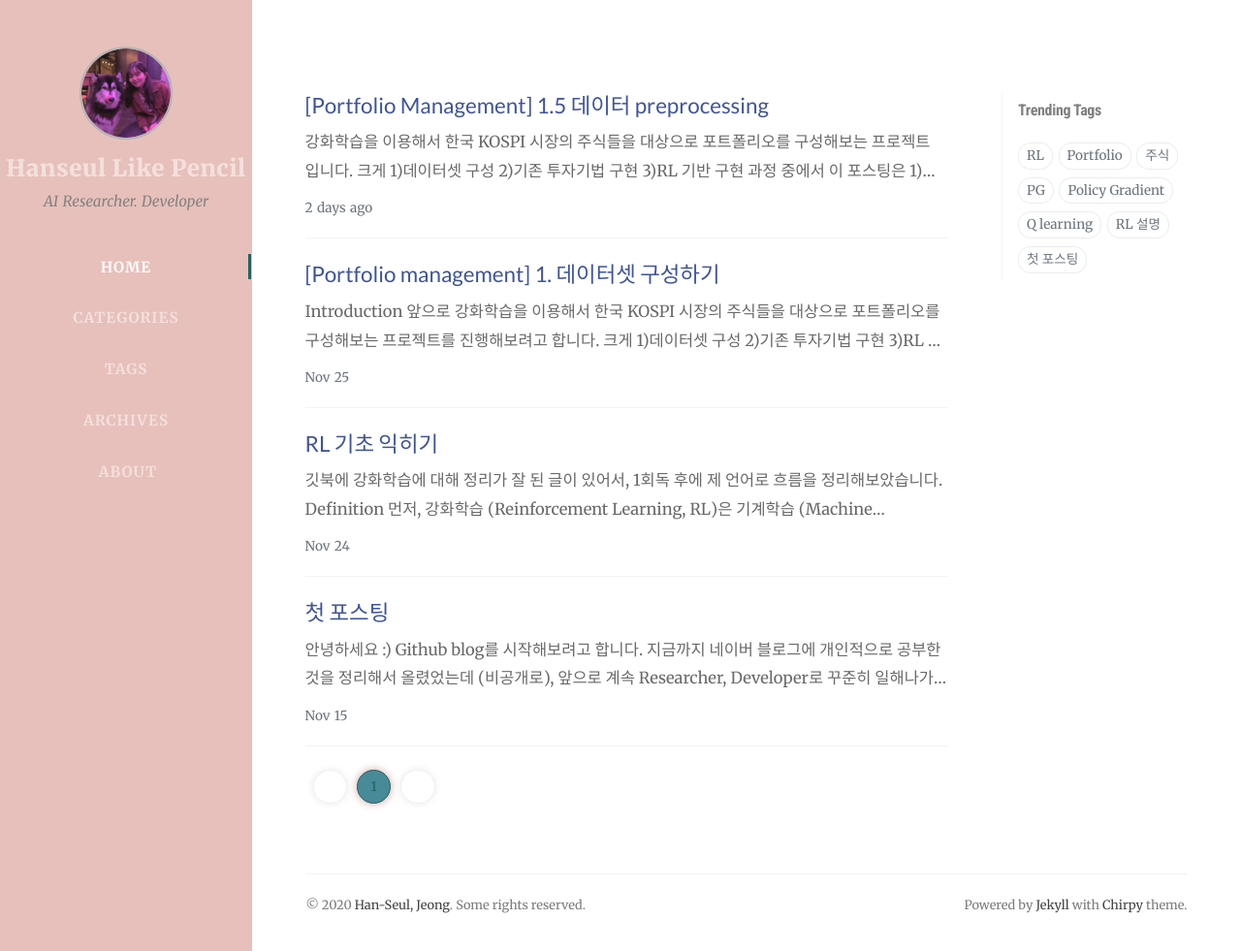
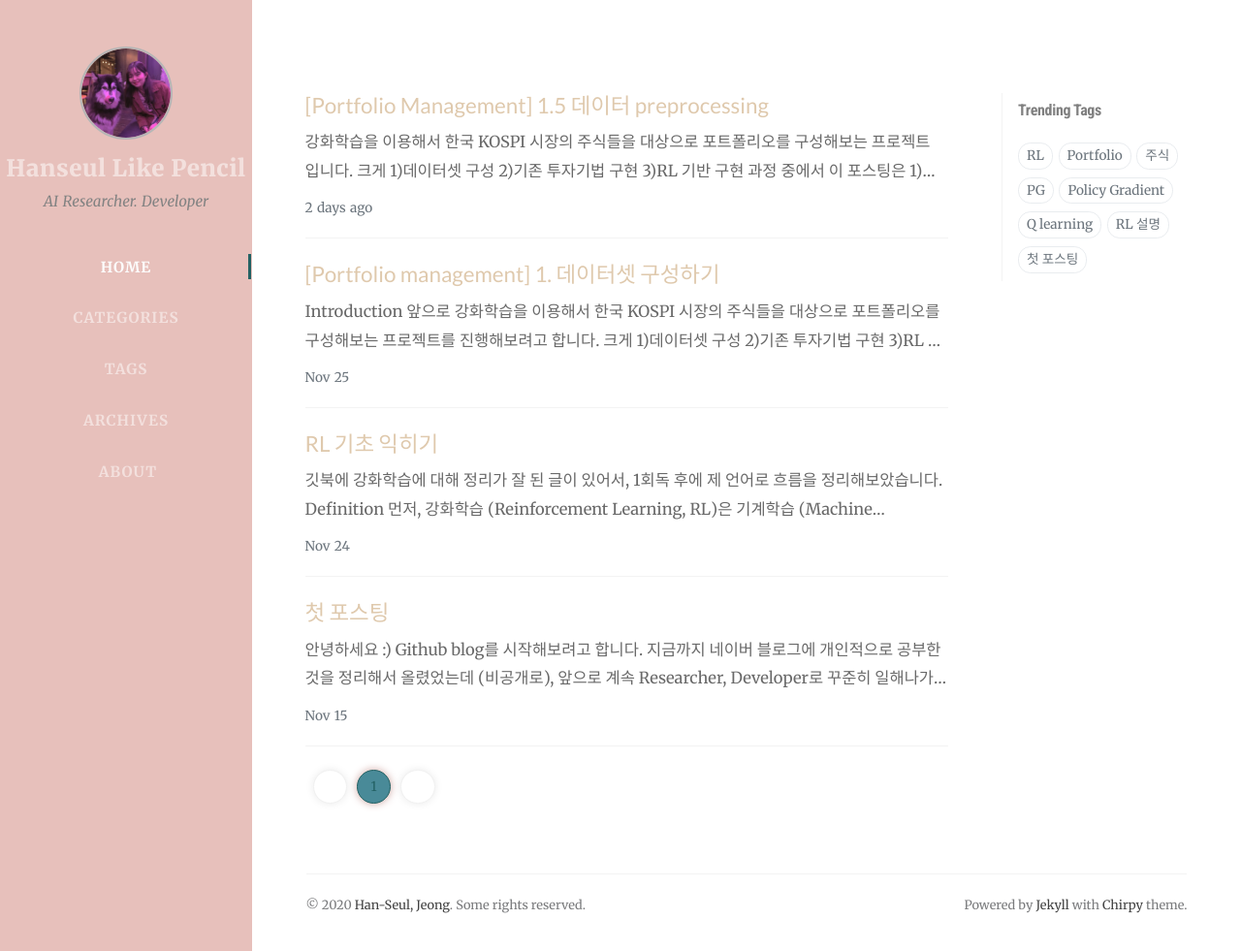
Before and after one commit to hanseul-jeong/hanseul-jeong.github.io, a Jekyll site: the page built from index.html, in a window 1280 px wide and 981 px high. Shown: the whole window at 97% size. Built offline with Jekyll 4.4.1, drawn with Linux system fonts in a browser that asks for light colours; some web fonts are replaced; the list of posts is cut into pages by our own code; comment, search, counter and statistics services are not loaded.

```diff
--- a/assets/css/_colors/light-typography.scss
+++ b/assets/css/_colors/light-typography.scss
@@ -16,8 +16,8 @@
   --text-color: #333333;
   --blockquote-border-color: #eee;
   --blockquote-text-color: #9a9a9a;
-  --link-color: #3F5399;
-  --link-underline-color: #dee2e6;
+  --link-color: #DFC9AD;
+  --link-underline-color: #7EAE81;
   --text-muted-color: gray;
   --tb-odd-bg: #fbfcfd;
   --tb-border-color: #eaeaea;
```
